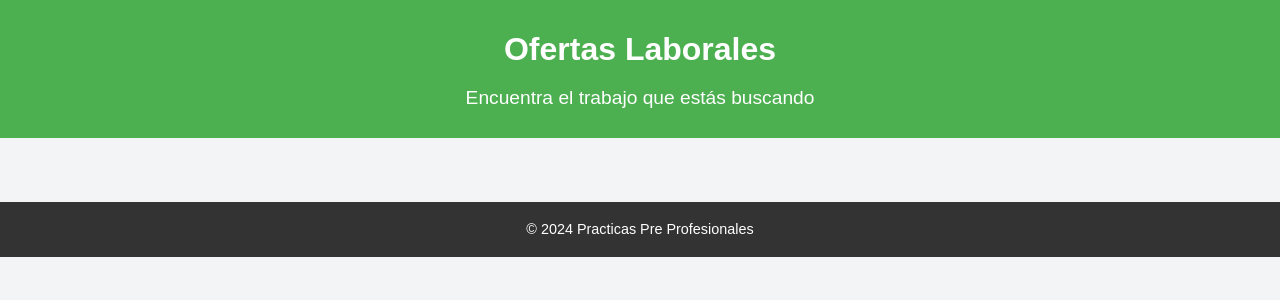
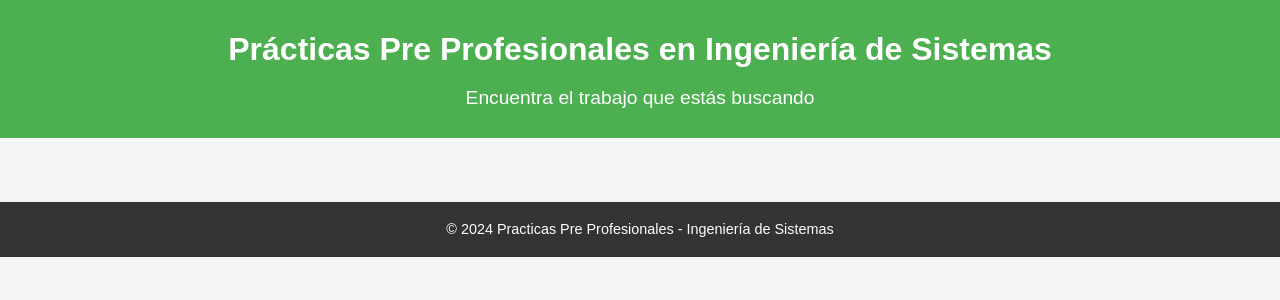
Before and after one commit to JesusMachaca/Web_Scraping, a Flask app: page / in a window 1280 px wide. Shown: the top 300 px of the page. Run offline with Flask 3, Linux system fonts and the light colour scheme; data that the repository does not hold is empty; some libraries are stand-ins or nearby versions.

Commit message:
Update index.html

```diff
--- a/templates/index.html
+++ b/templates/index.html
@@ -8,7 +8,7 @@
 </head>
 <body>
     <header>
-        <h1>Ofertas Laborales</h1>
+        <h1>Prácticas Pre Profesionales en Ingeniería de Sistemas</h1>
         <p>Encuentra el trabajo que estás buscando</p>
     </header>
 
@@ -30,7 +30,7 @@
     </main>
 
     <footer>
-        <p>&copy; 2024 Practicas Pre Profesionales</p>
+        <p>&copy; 2024 Practicas Pre Profesionales - Ingeniería de Sistemas</p>
     </footer>
 </body>
 </html>
```
